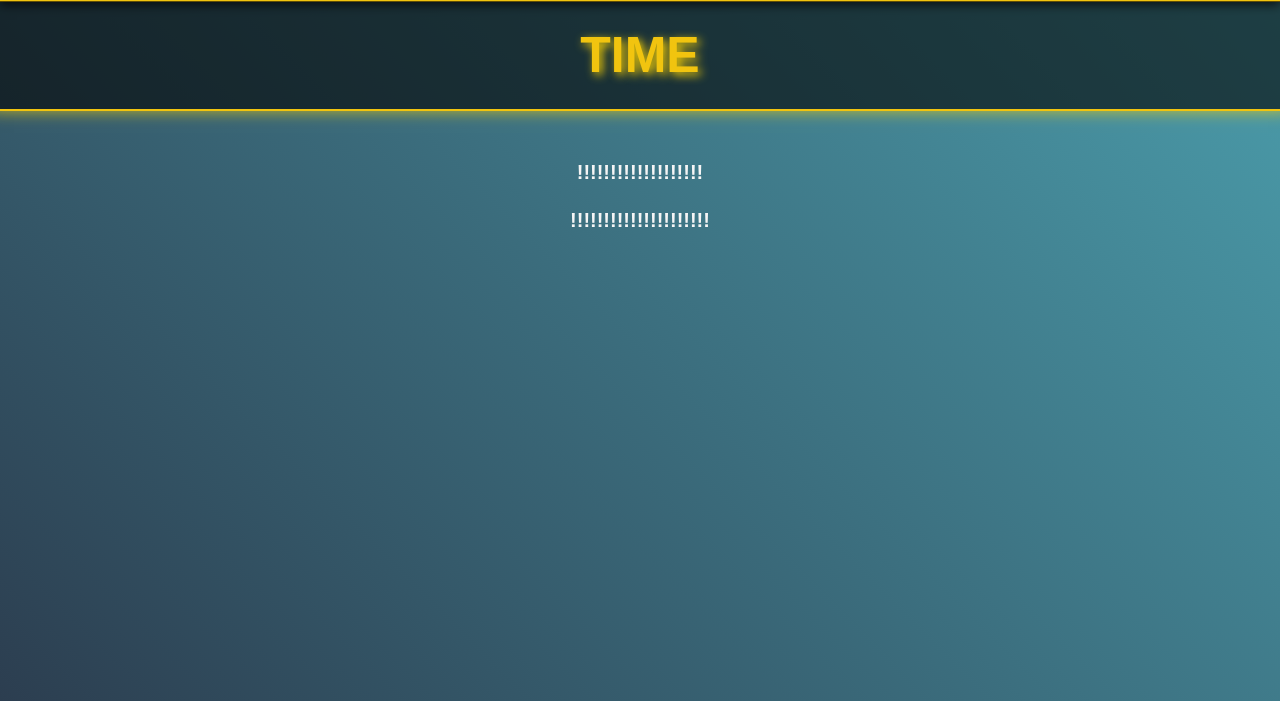
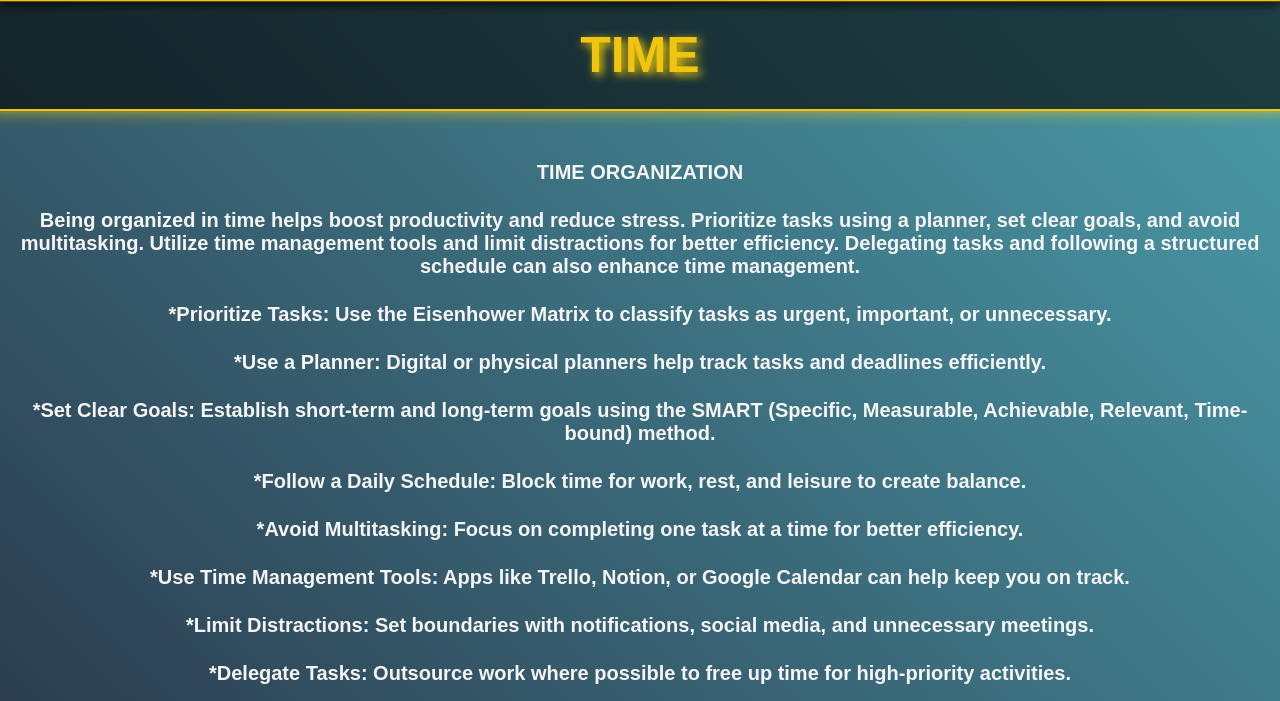
Before and after one commit to VaskoVelev/HackTues11, a Flask app: page /time in a window 1280 px wide. Shown: the part 99-800 px from the top of the page. Run offline with Flask 3, Linux system fonts and the light colour scheme.

Commit message:
new picture

```diff
--- a/StealToHeal_site/templates/health.html
+++ b/StealToHeal_site/templates/health.html
@@ -25,8 +25,8 @@
                     <h2>HEALTH</h2>
                 </div>
                 <div class="home-content">
-                    <p>!!!!!!!!!!!!!!!!!!!</p>
-                    <p>!!!!!!!!!!!!!!!!!!!!!</p>
+                    <p>HEALTH ORGANIZATION</p>
+                    <p>A well-structured health plan improves overall well-being. Maintain a balanced diet, exercise regularly, and get enough sleep. Stay hydrated, manage stress, and schedule routine health check-ups. Limiting screen time and maintaining work-life balance also contribute to a healthier lifestyle.</p>
                 </div>
             </section>
         </main>
--- a/StealToHeal_site/templates/time.html
+++ b/StealToHeal_site/templates/time.html
@@ -25,8 +25,24 @@
                     <h2>TIME</h2>
                 </div>
                 <div class="home-content">
-                    <p>!!!!!!!!!!!!!!!!!!!</p>
-                    <p>!!!!!!!!!!!!!!!!!!!!!</p>
+                    <p>TIME ORGANIZATION</p>
+                    <p>Being organized in time helps boost productivity and reduce stress. Prioritize tasks using a planner, set clear goals, and avoid multitasking. Utilize time management tools and limit distractions for better efficiency. Delegating tasks and following a structured schedule can also enhance time management.</p>
+
+                    <p>*Prioritize Tasks: Use the Eisenhower Matrix to classify tasks as urgent, important, or unnecessary.</p>
+
+                    <p>*Use a Planner: Digital or physical planners help track tasks and deadlines efficiently.</p>
+
+                    <p>*Set Clear Goals: Establish short-term and long-term goals using the SMART (Specific, Measurable, Achievable, Relevant, Time-bound) method.</p>
+
+                    <p>*Follow a Daily Schedule: Block time for work, rest, and leisure to create balance.</p>
+
+                    <p>*Avoid Multitasking: Focus on completing one task at a time for better efficiency.</p>
+
+                    <p>*Use Time Management Tools: Apps like Trello, Notion, or Google Calendar can help keep you on track.</p>
+
+                    <p>*Limit Distractions: Set boundaries with notifications, social media, and unnecessary meetings.</p>
+
+                    <p>*Delegate Tasks: Outsource work where possible to free up time for high-priority activities.</p>
                 </div>
             </section>
         </main>
```
Also changed, not shown: StealToHeal_site/templates/finance.html (+18 -2 lines), StealToHeal_site/static/11.jpg (deleted), StealToHeal_site/static/homeless.jpg (added).
